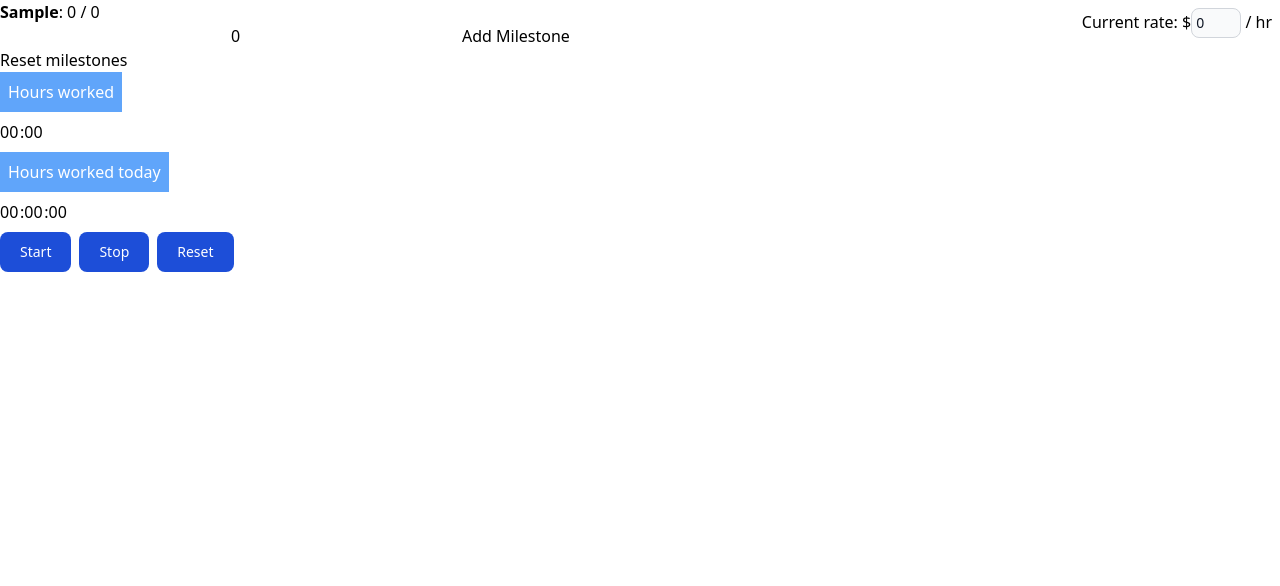
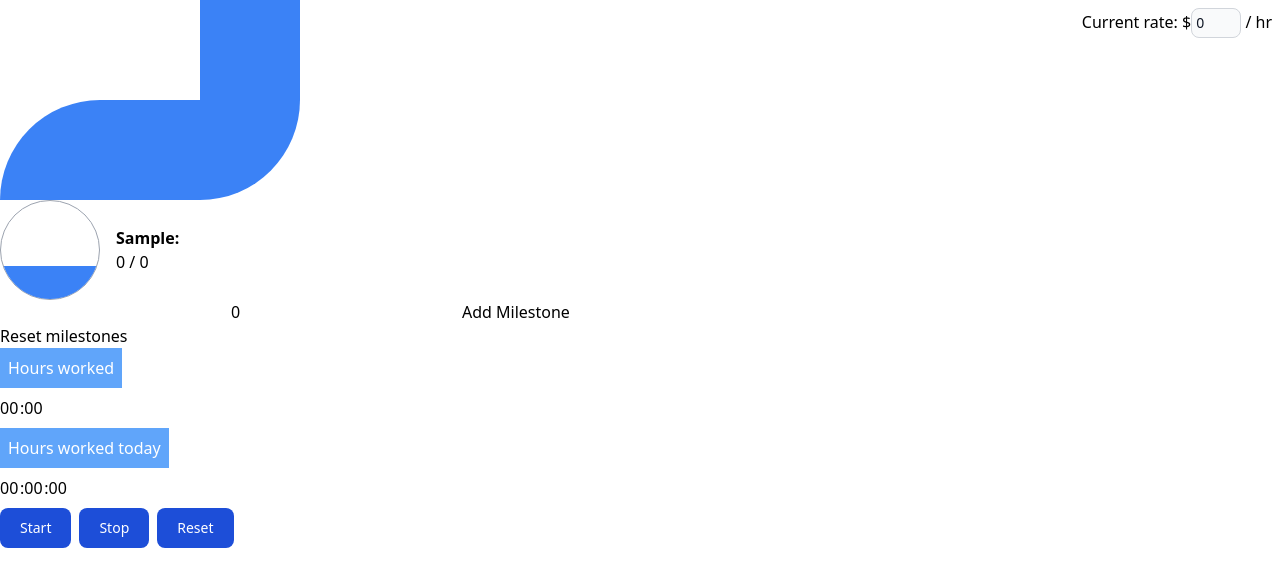
Before and after one commit to WebsByTodd/money-visualizer, a React (Vite) app: page / in a window 1280 px wide. Both pictures are taken after typing "Sample" into the empty fields and a click on the button "Add Milestone". Shown: the top 586 px of the page. Built offline with nearby package versions, Linux system fonts and the light colour scheme.

Commit message:
Add some grid tiles.

```diff
--- a/src/Milestones/MilestoneList.tsx
+++ b/src/Milestones/MilestoneList.tsx
@@ -1,5 +1,13 @@
-import { useState } from "react";
+import { Fragment, useState } from "react";
 import { MilestonesState } from "./useMilestones";
+import {
+  StreamBendLeft,
+  StreamBendLeftHalf,
+  StreamBendRight,
+  StreamVertical,
+} from "../Tiles/Streams";
+import clsx from "clsx/lite";
+import { PoolFull, PoolLow } from "../Tiles/Pools";
 
 export function MilestoneList({
   milestones,
@@ -20,12 +28,38 @@ export function MilestoneList({
   }
   return (
     <>
-      {milestones.map((milestone) => (
-        <div key={milestone.name}>
-          <strong>{milestone.name}</strong>: {milestone.amount} /{" "}
-          {milestone.progress}
+      <div className={clsx("grid", "grid-cols-6", "gap-0", "w-[600px]")}>
+        <StreamVertical />
+        <StreamBendLeftHalf />
+        {milestones.map((milestone, idx) => {
+          const isLeft = idx % 2 === 0;
+          const isLast = idx === milestones.length - 1;
+          return (
+            <Fragment key={milestone.name}>
+              {isLeft && <PoolLow />}
+              <div
+                className={clsx(
+                  "col-span-5",
+                  "flex",
+                  "flex-col",
+                  "justify-center",
+                  "px-4",
+                  !isLeft && "text-right"
+                )}
+              >
+                <strong>{milestone.name}:</strong>
+                <span>
+                  {milestone.progress} / {milestone.amount}
+                </span>
               </div>
-      ))}
+              {!isLeft && <PoolLow />}
+              {!isLast && (isLeft ? <StreamBendRight /> : <StreamBendLeft />)}
+            </Fragment>
+          );
+        })}
+      </div>
+
+      <div>
         <form onSubmit={handleAddSubmit}>
           <input
             type="text"
@@ -41,6 +75,7 @@ export function MilestoneList({
           <button type="submit">Add Milestone</button>
         </form>
         <button onClick={deleteAllMilestones}>Reset milestones</button>
+      </div>
     </>
   );
 }
--- /dev/null
+++ b/src/Tiles/Pools.tsx
@@ -0,0 +1,43 @@
+import clsx from "clsx/lite";
+
+export function PoolFull() {
+  return (
+    <div
+      className={clsx(
+        "w-[100px]",
+        "h-[100px]",
+        "bg-blue-500",
+        "rounded-full",
+        "border",
+        "border-gray-400"
+      )}
+    />
+  );
+}
+
+export function PoolLow() {
+  return (
+    <div
+      className={clsx(
+        "relative",
+        "w-[100px]",
+        "h-[100px]",
+        "bg-white",
+        "rounded-full",
+        "overflow-hidden",
+        "border",
+        "border-gray-400"
+      )}
+    >
+      <div
+        className={clsx(
+          "absolute",
+          "bottom-0",
+          "w-full",
+          "h-1/3",
+          "bg-blue-500"
+        )}
+      ></div>
+    </div>
+  );
+}
--- /dev/null
+++ b/src/Tiles/Streams.tsx
@@ -0,0 +1,151 @@
+import clsx from "clsx/lite";
+
+export function StreamVertical() {
+  return (
+    <>
+      <Space />
+      <Space />
+      <Water />
+      <Space />
+      <Space />
+      <Space />
+    </>
+  );
+}
+
+export function StreamBendLeftHalf() {
+  return (
+    <>
+      <div
+        className={clsx(
+          "relative",
+          "w-[100px]",
+          "h-[100px]",
+          "bg-white",
+          "after:content-['']",
+          "after:absolute",
+          "after:inset-0",
+          "after:bg-blue-500",
+          "after:rounded-tl-full",
+          "after:w-full",
+          "after:h-full",
+          "after:clip-circle-[50%_at_0_0]"
+        )}
+      />
+      <Water />
+      <div
+        className={clsx(
+          "relative",
+          "w-[100px]",
+          "h-[100px]",
+          "bg-white",
+          "after:content-['']",
+          "after:absolute",
+          "after:inset-0",
+          "after:bg-blue-500",
+          "after:rounded-br-full",
+          "after:w-full",
+          "after:h-full",
+          "after:clip-circle-[50%_at_100%_100%]"
+        )}
+      />
+      <Space />
+      <Space />
+      <Space />
+    </>
+  );
+}
+
+export function StreamBendLeft() {
+  return (
+    <>
+      <div
+        className={clsx(
+          "relative",
+          "w-[100px]",
+          "h-[100px]",
+          "bg-white",
+          "after:content-['']",
+          "after:absolute",
+          "after:inset-0",
+          "after:bg-blue-500",
+          "after:rounded-tl-full",
+          "after:w-full",
+          "after:h-full",
+          "after:clip-circle-[50%_at_0_0]"
+        )}
+      />
+      <Water />
+      <Water />
+      <Water />
+      <Water />
+      <div
+        className={clsx(
+          "relative",
+          "w-[100px]",
+          "h-[100px]",
+          "bg-white",
+          "after:content-['']",
+          "after:absolute",
+          "after:inset-0",
+          "after:bg-blue-500",
+          "after:rounded-br-full",
+          "after:w-full",
+          "after:h-full",
+          "after:clip-circle-[50%_at_100%_100%]"
+        )}
+      />
+    </>
+  );
+}
+
+export function StreamBendRight() {
+  return (
+    <>
+      <div
+        className={clsx(
+          "relative",
+          "w-[100px]",
+          "h-[100px]",
+          "bg-white",
+          "after:content-['']",
+          "after:absolute",
+          "after:inset-0",
+          "after:bg-blue-500",
+          "after:rounded-bl-full",
+          "after:w-full",
+          "after:h-full",
+          "after:clip-circle-[50%_at_0_100%]"
+        )}
+      />
+      <Water />
+      <Water />
+      <Water />
+      <Water />
+      <div
+        className={clsx(
+          "relative",
+          "w-[100px]",
+          "h-[100px]",
+          "bg-white",
+          "after:content-['']",
+          "after:absolute",
+          "after:inset-0",
+          "after:bg-blue-500",
+          "after:rounded-tr-full",
+          "after:w-full",
+          "after:h-full",
+          "after:clip-circle-[50%_at_100%_0]"
+        )}
+      />
+    </>
+  );
+}
+
+function Space() {
+  return <div className={clsx("w-[100px]", "h-[100px]")}></div>;
+}
+
+function Water() {
+  return <div className={clsx("w-[100px]", "h-[100px]", "bg-blue-500")} />;
+}
```
Lines whose indentation alone changed are shown as unchanged.
